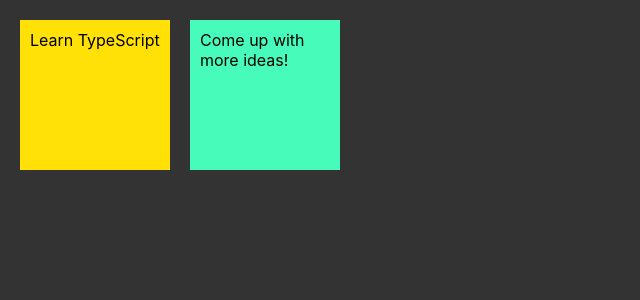
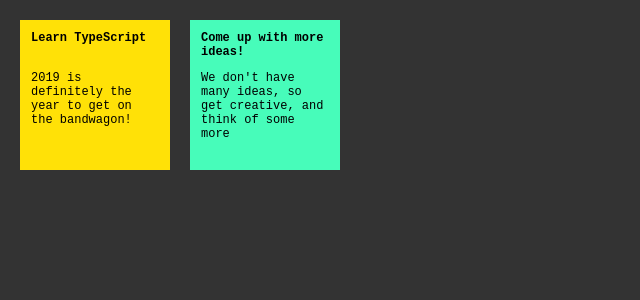
Before and after one commit to danvoyce/memo-board, a React (Create React App) app: page / in a window 1280 px wide. Shown: the top 300 px of the page, without its empty margins (0-640 px from the left). Built offline with nearby package versions, Linux system fonts and the light colour scheme.

Commit message:
Handling updates

```diff
--- a/src/App.tsx
+++ b/src/App.tsx
@@ -8,7 +8,7 @@
   id: number;
   title: string;
   body: string;
-  created_date: string;
+  created_date?: string;
 }
 
 interface EnumIdeaItems extends Array<EnumIdeaItem> {}
@@ -26,9 +26,25 @@
     };
   }
 
+  handleUpdate = (values: EnumIdeaItem) => {
+    // POST idea/update
+    // On success...
+    const { ideasData } = this.state;
+    const cloned = ideasData.slice(0);
+    const index = cloned.findIndex(({ id }) => id === values.id);
+
+    if (index > -1) {
+      cloned[index] = Object.assign({}, cloned[index], values);
+
+      this.setState({
+        ideasData: cloned
+      });
+    }
+  };
+
   render() {
     const { ideasData } = this.state;
-    return <IdeasList data={ideasData} />;
+    return <IdeasList data={ideasData} onUpdate={this.handleUpdate} />;
   }
 }
 
--- a/src/api/ideas.fixture.js
+++ b/src/api/ideas.fixture.js
@@ -1,13 +1,13 @@
 export default [
   {
     id: 1,
-    created_date: "",
+    created_date: "2019-01-17T10:10:21",
     title: "Learn TypeScript",
     body: "2019 is definitely the year to get on the bandwagon!"
   },
   {
     id: 2,
-    created_date: "",
+    created_date: "2019-01-16T10:10:21",
     title: "Come up with more ideas!",
     body: "We don't have many ideas, so get creative, and think of some more"
   }
--- /dev/null
+++ b/src/components/IdeasList/IdeaItem.tsx
@@ -0,0 +1,64 @@
+import React, { Component } from "react";
+import styles from "./IdeasList.module.css";
+
+interface state {
+  title?: string;
+  body?: string;
+}
+
+interface props {
+  title: string;
+  body: string;
+  created_date?: string;
+  onUpdate: ((values: state) => void);
+}
+
+class IdeaItem extends Component<props, state> {
+  constructor(props: any) {
+    super(props);
+
+    this.state = {
+      title: props.title,
+      body: props.body
+    };
+  }
+
+  handleUpdateState(e = { target: { value: "" } }, key: string) {
+    const { value } = e.target;
+
+    this.setState({
+      [key]: value
+    });
+  }
+
+  saveValues = () => {
+    const { title, body } = this.state;
+
+    this.props.onUpdate({ title, body });
+  };
+
+  render() {
+    const { title, body } = this.state;
+    return (
+      <fieldset>
+        <textarea
+          className={styles.titleField}
+          onChange={e => this.handleUpdateState(e, "title")}
+          onBlur={this.saveValues}
+          value={title}
+          data-test="title-field"
+        />
+        <textarea
+          className={styles.bodyField}
+          onChange={e => this.handleUpdateState(e, "body")}
+          onBlur={this.saveValues}
+          value={body}
+          maxLength={140}
+          data-test="body-field"
+        />
+      </fieldset>
+    );
+  }
+}
+
+export default IdeaItem;
--- a/src/components/IdeasList/IdeasList.module.css
+++ b/src/components/IdeasList/IdeasList.module.css
@@ -11,12 +11,7 @@
   width: 150px;
   height: 150px;
   margin: 10px;
-  padding: 10px;
   color: #000;
-}
-
-.list li:before {
-  content: "\200B"; /* add zero-width space. See: https://unfetteredthoughts.net/2017/09/26/voiceover-and-list-style-type-none/ */
 }
 
 .list li:nth-child(1n) {
@@ -38,3 +33,37 @@
 .list li:nth-child(5n) {
   background: #ff9900;
 }
+
+.list li fieldset {
+  border: 0;
+  padding: 0;
+  margin: 0;
+  background: transparent;
+  height: 100%;
+}
+
+.list li fieldset textarea {
+  font-size: 12px;
+  border: 0;
+  padding: 5px;
+  margin: 5px;
+  display: block;
+  border: 1px solid transparent;
+  width: calc(100% - 12px);
+  background: transparent;
+  resize: none;
+}
+
+.list li fieldset textarea:focus {
+  border: 1px solid #8c8c8c;
+  outline: 0;
+}
+
+.titleField {
+  font-weight: bold;
+  height: calc(30% - 10px);
+}
+
+.bodyField {
+  height: calc(70% - 10px);
+}
--- a/src/components/IdeasList/IdeasList.tsx
+++ b/src/components/IdeasList/IdeasList.tsx
@@ -1,26 +1,41 @@
 import React, { Component } from "react";
+import IdeaItem from "./IdeaItem";
 import styles from "./IdeasList.module.css";
 
 interface EnumIdeaItem {
   id: number;
   title: string;
   body: string;
-  created_date: string;
+  created_date?: string;
 }
 
 interface EnumIdeaItems extends Array<EnumIdeaItem> {}
 
 interface props {
   data: EnumIdeaItems;
+  onUpdate: ((values: EnumIdeaItem) => void);
 }
 
 class IdeasList extends Component<props> {
+  handleUpdate(values: any) {
+    this.props.onUpdate(values);
+  }
+
   render() {
     const { data = [] } = this.props;
+
     return (
       <ol className={styles.list} data-test="ideas-list">
         {data.map(({ id, title, body, created_date }) => {
-          return <li key={id}>{title}</li>;
+          return (
+            <li key={id}>
+              <IdeaItem
+                title={title}
+                body={body}
+                onUpdate={values => this.handleUpdate({ ...values, id })}
+              />
+            </li>
+          );
         })}
       </ol>
     );
```
Also changed, not shown: 2 other files (tests, documents, lock files or other folders).
